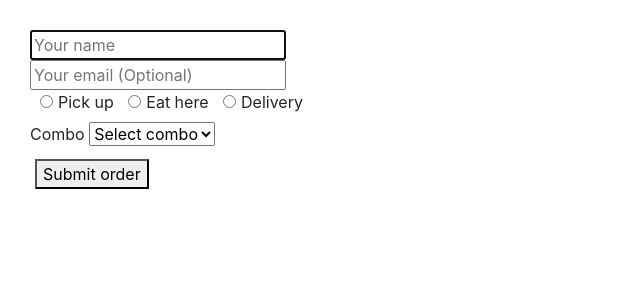
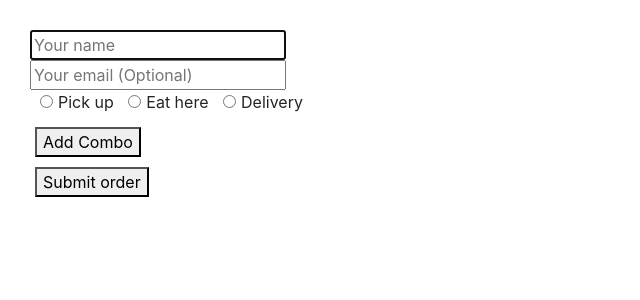
Before and after one commit to Duzae1/CS50Final_project, a Flask app: page / in a window 1280 px wide. Shown: the top 300 px of the page, without its empty margins (0-640 px from the left). Run offline with Flask 2, Linux system fonts and the light colour scheme; some libraries are stand-ins or nearby versions.

Commit message:
Add combo branch

```diff
--- a/application.py
+++ b/application.py
@@ -1,7 +1,6 @@
 import random
 
 from flask import Flask, flash, redirect, render_template, request, url_for, session
-from flask_session import Session
 from flask_mail import Mail, Message
 from cs50 import SQL
 
@@ -17,10 +16,6 @@ app.config["MAIL_SERVER"] = "smtp.gmail.com"
 app.config["MAIL_USE_TLS"] = True
 app.config["MAIL_USERNAME"] = 'selfservebot@gmail.com'
 mail = Mail(app)
-
-app.config["SESSION_PERMANENT"] = False
-app.config["SESSION_TYPE"] = "filesystem"
-Session(app)
 
 # list off the diferent combos
 menu = [1, 2, 3, 4]
@@ -69,7 +64,7 @@ def index():
 
     else:
         # render the order form with the aforementioned combos
-        return render_template('index.html', combos=menu)
+        return render_template('index.html', menu=menu)
 
 
 @app.route('/login', methods=['GET', 'POST'])
--- a/static/functions.js
+++ b/static/functions.js
@@ -1,4 +1,5 @@
 function change_input(event) {
+    // Get all radios and check their value. Depending on it, show different input boxes.
     radio = event.srcElement;
     if (radio.value == 'pick_up')
     {
@@ -21,3 +22,11 @@ function change_input(event) {
     }
 
 }
+
+function add_combo() {
+    order_div = document.getElementById('order_div')
+    menu = document.getElementsByName('menu')
+
+    selector = document.createElement('select')
+    selector.name = 'combo'
+}
--- a/templates/index.html
+++ b/templates/index.html
@@ -15,14 +15,13 @@
                         <input id='address' class='hidden' name='address' autocomplete='off' placeholder='Your address' type='text'>
                         <input id='table' class='hidden' name='table' autocomplete='off' placeholder='Table number' type='number' max='10'>
                 </div>
-                <div id='combos'>
-                        <label for='combo'>Combo</label>
-                        <select name='combo'>
-                                <option name='option' value=''>Select combo</option>
-                                {% for combo in combos%}
-                                <option name='option' value='{{ combo }}'>{{ combo }}</option>
-                                {% endfor %}
-                        </select><br>
+                <div>
+                        <button name='add' class='buttons' type='button' onclick='add_combo()'>Add Combo</button>
+                </div>
+                <div id='order_div'>
+                        {% for combo in menu %}
+                                <input hidden name='menu' value='{{ combo }}'>
+                        {% endfor %}
                 </div>
                 <button class='buttons' type='submit'>Submit order</button>
         </form>
```
